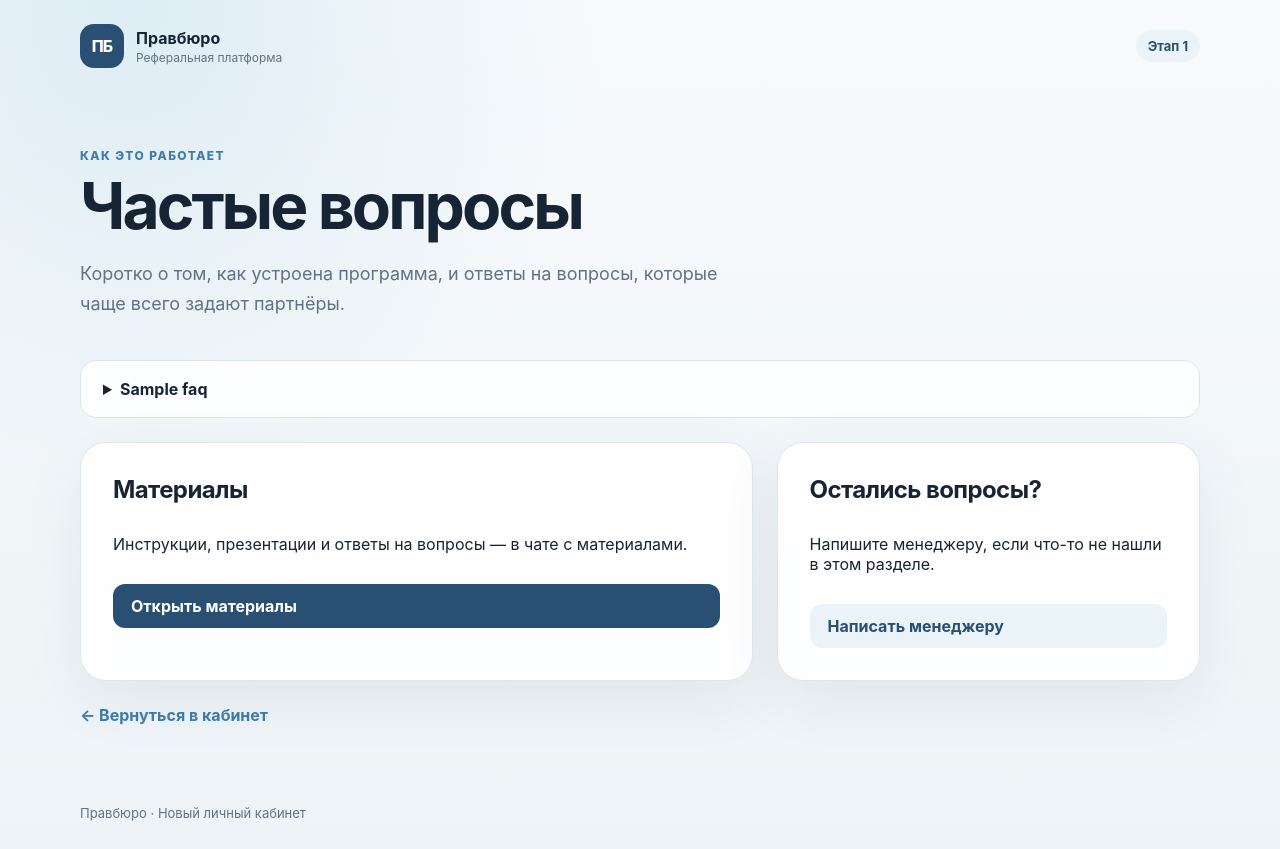
After one commit to zadkie1ll/pravburo-reff-site, a FastAPI app: template src/web/templates/faq.html in a window 1280 px wide. The commit adds this page. Run offline with FastAPI, Linux system fonts and the light colour scheme; the template is opened without the code that fills it: most values are stand-ins (such as "Sample title", 1, 10 or a date in 2020); parts of the project's set-up code (start-up, migrations or seed data) failed here and were passed over.

Commit message:
feat: раздел FAQ внутри ЛК (/faq) — 5 вопросов из ТЗ, ссылки на Telegram-материалы и менеджера через новые настройки TELEGRAM_MANAGER_URL/TELEGRAM_MATERIALS_URL (плейсхолдеры, заменить на реальные перед деплоем); FAQ также добавлен в каталог /preview

```diff
--- a/src/core/config.py
+++ b/src/core/config.py
@@ -48,6 +48,8 @@ class Settings(BaseSettings):
     telegram_bot_username: str = ""
     telegram_bot_token: str = ""
     telegram_login_max_age_seconds: int = 86400
+    telegram_manager_url: str = "https://t.me/pravburo_manager"
+    telegram_materials_url: str = "https://t.me/pravburo_materials"
     yandex_client_id: str = ""
     yandex_client_secret: str = ""
     yandex_redirect_uri: str = "http://localhost:8000/auth/yandex/callback"
--- a/src/site/main.py
+++ b/src/site/main.py
@@ -17,6 +17,7 @@ from src.core.security_headers import SecurityHeadersMiddleware
 from src.integrations.legacy_lk.database import close_legacy_database
 from src.site.legacy_routes import router as legacy_router
 from src.web.routes.auth import router as auth_router
+from src.web.routes.faq import router as faq_router
 from src.web.routes.health import router as health_router
 from src.web.routes.pages import router as pages_router
 from src.web.routes.preview import router as preview_router
@@ -60,6 +61,7 @@ app.include_router(health_router)
 app.include_router(api_v1_router)
 app.include_router(auth_router)
 app.include_router(referrals_router)
+app.include_router(faq_router)
 app.include_router(legacy_router)
 app.include_router(preview_router)
 app.include_router(pages_router)
--- /dev/null
+++ b/src/web/routes/faq.py
@@ -0,0 +1,51 @@
+from fastapi import APIRouter, Request
+from fastapi.responses import HTMLResponse
+
+from src.core.config import get_settings
+from src.web.dependencies import CurrentAgent
+from src.web.routes.pages import templates
+
+router = APIRouter(tags=["faq"])
+
+FAQ_ITEMS = [
+    (
+        "Когда я получу деньги?",
+        "Аванс начисляется, когда клиент подписывает договор. Основная выплата — когда "
+        "клиент оплачивает депозит по делу. Статус каждой выплаты видно в вашем кабинете.",
+    ),
+    (
+        "Как зафиксировать клиента за собой?",
+        "Клиент закрепляется за вами автоматически, как только переходит по вашей "
+        "персональной ссылке и оставляет заявку. Действует правило: кто зафиксировал "
+        "клиента первым, тот и получает вознаграждение.",
+    ),
+    (
+        "Что делать если человек уже обращался в Правбюро?",
+        "Если по этому клиенту уже есть заявка от другого партнёра или он уже клиент "
+        "Правбюро, новая заявка не создаст дубль — вознаграждение получит тот, кто "
+        "зафиксировал клиента первым.",
+    ),
+    (
+        "Как сформировать чек самозанятого?",
+        "Чек формируется в приложении «Мой налог» на сумму полученной выплаты.",
+    ),
+    (
+        "Как узнать на каком этапе мой клиент?",
+        "Текущий статус по каждому клиенту виден в вашем кабинете.",
+    ),
+]
+
+
+@router.get("/faq", response_class=HTMLResponse)
+async def faq_page(request: Request, agent: CurrentAgent) -> HTMLResponse:
+    settings = get_settings()
+    return templates.TemplateResponse(
+        request=request,
+        name="faq.html",
+        context={
+            "agent": agent,
+            "faq_items": FAQ_ITEMS,
+            "telegram_manager_url": settings.telegram_manager_url,
+            "telegram_materials_url": settings.telegram_materials_url,
+        },
+    )
--- a/src/web/static/app.css
+++ b/src/web/static/app.css
@@ -89,6 +89,17 @@ footer { width: min(1120px, calc(100% - 40px)); margin: auto auto 28px; color: v
 .button { display:inline-flex; border:0; border-radius:12px; padding:12px 18px; color:#fff; background:var(--navy); font-weight:700; text-decoration:none; cursor:pointer; }
 .button.secondary { color:var(--navy); background:var(--pale); }.button.danger{background:#a83d3d}.auth-card{max-width:520px;margin:7vh auto}.auth-card h1{font-size:42px}.auth-card form,.lead-form{display:grid;gap:18px;margin-top:24px}label{display:grid;gap:7px;color:var(--muted);font-weight:650}input,textarea{width:100%;border:1px solid var(--line);border-radius:12px;padding:13px 14px;background:#fff;color:var(--ink);font:inherit}.alert{padding:12px 14px;border-radius:12px;background:#feecec;color:#8c2828}.form-layout{display:grid;grid-template-columns:1fr 1fr;gap:36px}.text-button{border:0;background:none;color:var(--blue);text-align:left;padding:0;cursor:pointer}.honeypot{position:absolute;left:-9999px}.copy-row{display:flex;gap:10px}.qr{width:180px;margin-top:24px}.metric{font-size:54px;font-weight:800;margin:20px 0 0}.table-card{margin-top:24px}.table-wrap{overflow:auto}table{width:100%;border-collapse:collapse}th,td{padding:14px;text-align:left;border-bottom:1px solid var(--line);vertical-align:top}th{color:var(--muted);font-size:12px;text-transform:uppercase}
 
+.faq-list { display: grid; gap: 14px; margin-bottom: 24px; }
+.faq-list details { border: 1px solid var(--line); border-radius: 16px; padding: 18px 22px; background: rgba(255, 255, 255, .88); }
+.faq-list summary { cursor: pointer; font-weight: 700; }
+.faq-list p { margin: 14px 0 0; color: var(--muted); line-height: 1.6; }
+.faq-links { margin-top: 24px; }
+.faq-links .card { display: grid; gap: 14px; align-content: start; }
+.footer-actions { display: flex; align-items: center; justify-content: space-between; gap: 16px; margin-top: 24px; }
+.footer-actions a { color: var(--blue); font-weight: 700; text-decoration: none; }
+.back-link { margin-top: 24px; }
+.back-link a { color: var(--blue); font-weight: 700; text-decoration: none; }
+
 @media (max-width: 760px) {
   .site-header { width: min(100% - 28px, 1120px); padding: 16px 0; }
   .page-shell { width: min(100% - 28px, 1120px); margin-top: 34px; }
--- a/src/web/templates/agent_dashboard.html
+++ b/src/web/templates/agent_dashboard.html
@@ -3,4 +3,4 @@
 <div class="dashboard-grid"><section class="card"><h2>Ваша реферальная ссылка</h2><div class="copy-row"><input id="referral-url" value="{{ referral_url }}" readonly><button class="button" type="button" data-copy-target="referral-url">Копировать</button></div><img class="qr" src="{{ qr_url or '/cabinet/referral-qr.png' }}" alt="QR-код реферальной ссылки"></section>
 <section class="card"><h2>Результаты</h2><p class="metric">{{ rows|length }}</p><p>заявок закреплено за вами</p>{% if agent.role.value == 'admin' %}<a href="{{ bounty_admin_url }}">Проверка начислений</a>{% endif %}</section></div>
 <section class="card table-card"><h2>Клиенты</h2><div class="table-wrap"><table><thead><tr><th>Клиент</th><th>Телефон</th><th>Данные заявки</th><th>CRM</th><th>Начисление</th></tr></thead><tbody>{% for row in rows %}<tr><td>{{ row.application.full_name }}</td><td>{{ row.phone }}</td><td><strong>{{ row.application.city or 'Город не указан' }}</strong><br>Долг: {{ row.application.debt_amount or '—' }}<br>Звонок: {{ row.application.preferred_call_time_msk or '—' }}<br>{{ row.application.situation or 'Описание не добавлено' }}</td><td>{{ row.application.delivery_status.value }}</td><td>{{ row.reward.status.value if row.reward else 'Договор не заключен' }}{% if row.reward and row.reward.rejection_reason %}<br>{{ row.reward.rejection_reason }}{% endif %}</td></tr>{% else %}<tr><td colspan="5">Заявок пока нет</td></tr>{% endfor %}</tbody></table></div></section>
-<form method="post" action="/logout"><input type="hidden" name="csrf" value="{{ csrf_token }}"><button class="button secondary">Выйти</button></form>{% endblock %}
+<div class="footer-actions"><a href="/faq">Как это работает / FAQ</a><form method="post" action="/logout"><input type="hidden" name="csrf" value="{{ csrf_token }}"><button class="button secondary">Выйти</button></form></div>{% endblock %}
--- /dev/null
+++ b/src/web/templates/faq.html
@@ -0,0 +1,6 @@
+{% extends "base.html" %}{% block title %}Как это работает · Правбюро{% endblock %}
+{% block content %}<section class="hero"><p class="eyebrow">Как это работает</p><h1>Частые вопросы</h1><p>Коротко о том, как устроена программа, и ответы на вопросы, которые чаще всего задают партнёры.</p></section>
+<section class="faq-list">{% for question, answer in faq_items %}<details><summary>{{ question }}</summary><p>{{ answer }}</p></details>{% endfor %}</section>
+<div class="dashboard-grid faq-links"><section class="card"><h2>Материалы</h2><p>Инструкции, презентации и ответы на вопросы — в чате с материалами.</p><a class="button" href="{{ telegram_materials_url }}" target="_blank" rel="noopener">Открыть материалы</a></section>
+<section class="card"><h2>Остались вопросы?</h2><p>Напишите менеджеру, если что-то не нашли в этом разделе.</p><a class="button secondary" href="{{ telegram_manager_url }}" target="_blank" rel="noopener">Написать менеджеру</a></section></div>
+<p class="back-link"><a href="/cabinet">← Вернуться в кабинет</a></p>{% endblock %}
```
Also changed, not shown: src/web/routes/preview.py (+10 -0 lines), tests/test_faq.py (added, +27 -0 lines), tests/test_preview.py (+1 -0 lines), 1 other file.
